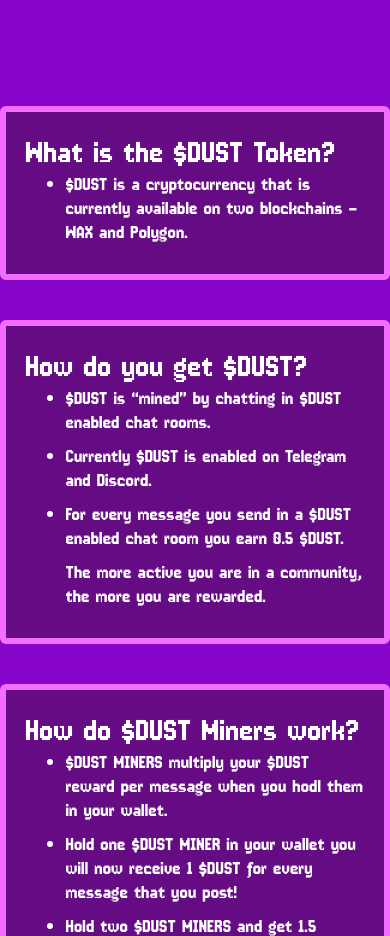
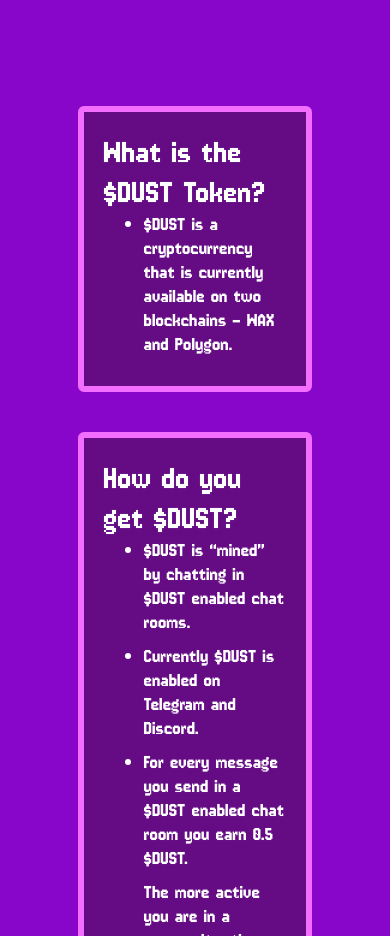
Before and after one commit to KamalNanda/magic-dust, a React (Create React App) app: page / in a window 390 px wide. Shown: the part 11064-12000 px from the top of the page. Built offline with nearby package versions, Linux system fonts and the light colour scheme.

Commit message:
responsiveness fixed

```diff
--- a/src/App.css
+++ b/src/App.css
@@ -14,7 +14,7 @@
 }
 html{
     scroll-behavior: smooth;
-    overflow-x: hidden;
+    overflow-x: hidden !important;
 }
 *{
     margin: 0;
@@ -27,6 +27,7 @@
 body{
     min-height: 100vh;
     background: #8806C9;
+    overflow-x: hidden !important;
     position: relative;
 }
 
--- a/src/components/CONTACT/style.css
+++ b/src/components/CONTACT/style.css
@@ -17,7 +17,7 @@
 	height: fit-content;
 }
 #contact  form{
-	width: 70%;
+	width: 60%;
     margin: auto;
 }
 .form-cont div,
--- a/src/components/FAQ/style.css
+++ b/src/components/FAQ/style.css
@@ -13,8 +13,8 @@
     -2px 2px 0 #FF06D7,
      2px 2px 0 #FF06D7;
 }
-.pink-box{
-	width: 70%;
+#faq .pink-box{
+	width: 60% !important;
 }
 .faq-box{
 	color: white;
@@ -36,7 +36,7 @@
 	position: relative;
 	top: -100px;
 }
-@media (max-width:  7866px){
+@media (max-width:  786px){
 	#faq img{
 		width: 100%;
 	}
--- a/src/components/ROADMAP/style.css
+++ b/src/components/ROADMAP/style.css
@@ -50,7 +50,7 @@
     font-weight: 800;
     background: #EC12DB;
 }
-@media (max-width:  7866px){
+@media (max-width:  786px){
     #roadmap img, #section-3 > img{
         width: 100%;
     }
--- a/src/components/SCREEN2/style.css
+++ b/src/components/SCREEN2/style.css
@@ -13,7 +13,7 @@
     border: 6px solid #F36EFF;
     border-radius: 6px;
     padding: 40px 70px;
-    width: fit-content;
+    width: fit-content !important;
     margin: auto;
     margin-bottom: 40px;
 }
--- a/src/components/SCREEN4/style.css
+++ b/src/components/SCREEN4/style.css
@@ -42,6 +42,9 @@
         width: fit-content !important;
         padding: 20px 10px  ;
     }
+    #section-3 h1{
+        font-size: 100px;
+    }
 }
 .green-box img{
     width: 60px;
@@ -50,6 +53,7 @@
 .social-flex{
     display: grid;
     grid-template-columns: 1fr 1fr;
+    align-items: center;
     width: 70%;
     margin: auto;
 }
--- a/src/components/TEAM/style.css
+++ b/src/components/TEAM/style.css
@@ -31,7 +31,7 @@
 		grid-template-columns: repeat(4, 1fr);
 	}
 }
-@media (max-width:  7866px){
+@media (max-width:  786px){
 	.team-grid{
 		grid-template-columns: repeat(3, 1fr);
 	}
```
